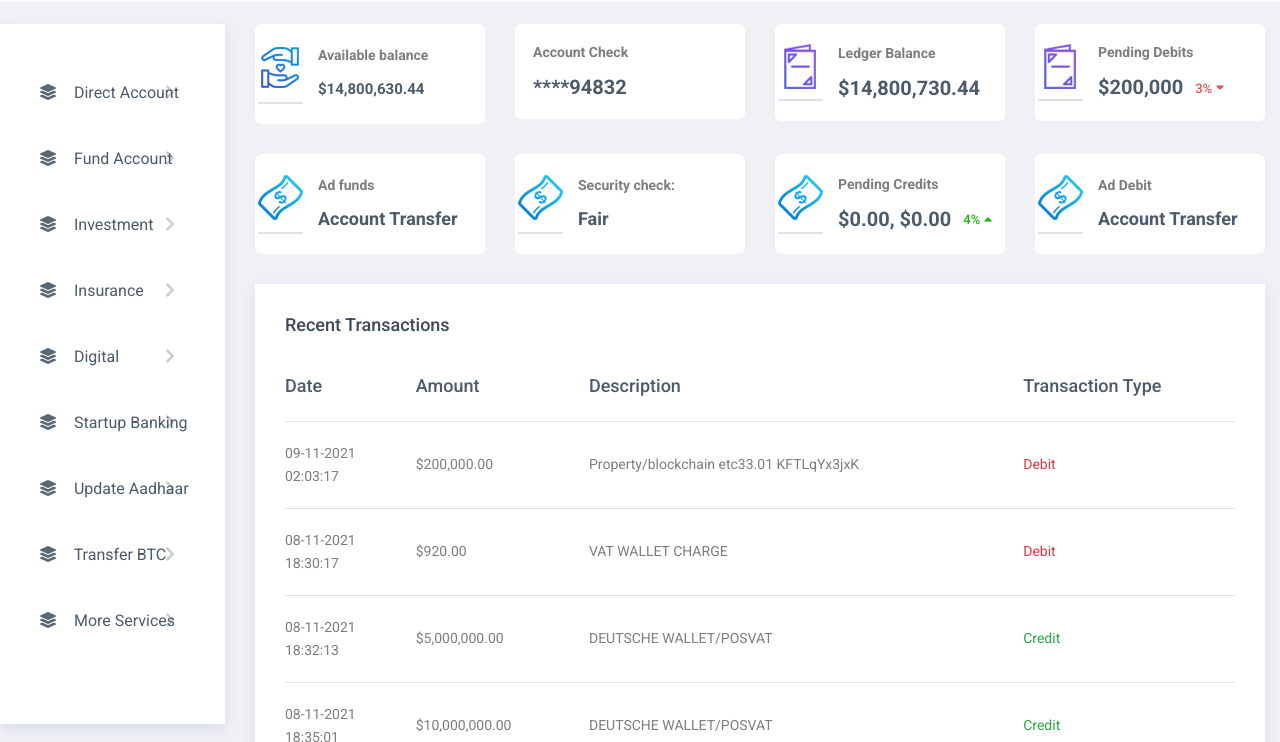
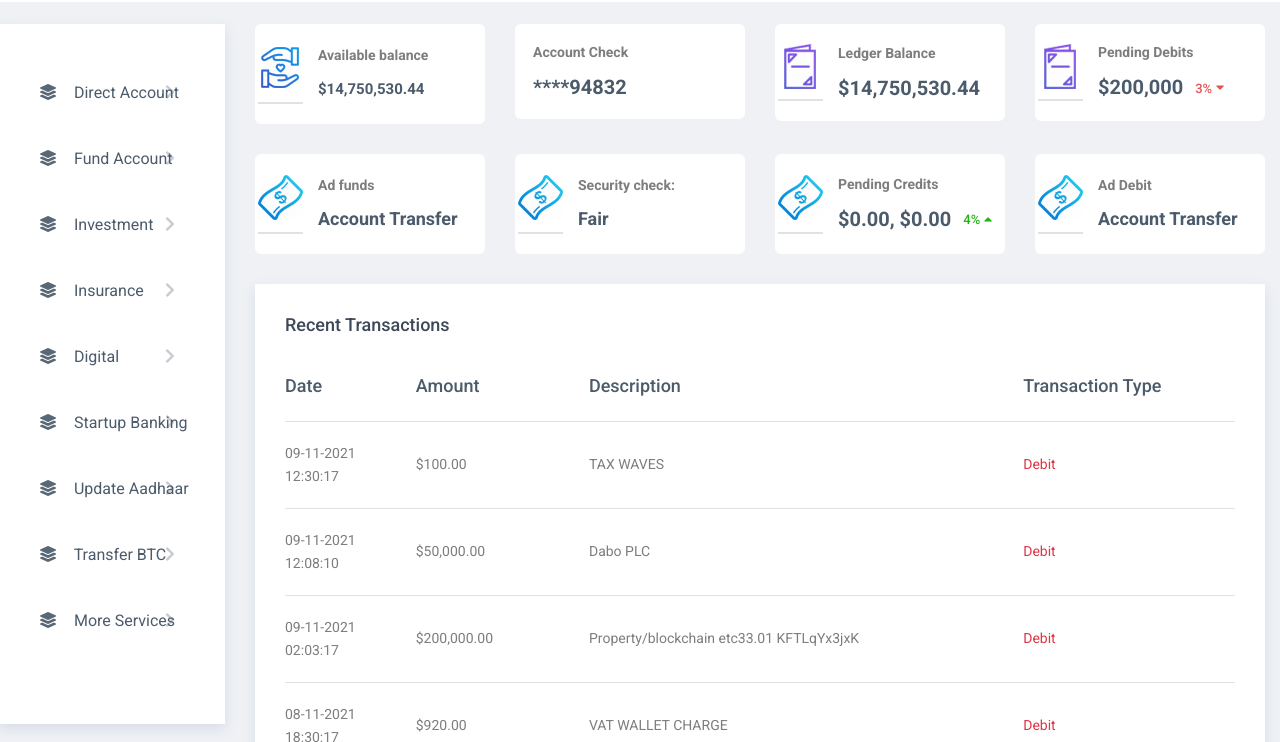
Before and after one commit to deutschewallet/deutschewallet, a plain HTML site: page dashboard.html in a window 1280 px wide. Shown: the part 58-800 px from the top of the page. Drawn offline with Linux system fonts and the light colour scheme; files whose address does not match are found by name.

Commit message:
Add site files

```diff
--- a/dashboard.html
+++ b/dashboard.html
@@ -152,7 +152,7 @@
                       <span class="iconbox"><img src="assets/images/icons/summary/7.png" alt="" /></span>
                       <div id="available-bal" class="gradientBox-content" style="cursor: pointer;">
                         <h5 class="title">Available balance</h5>
-                         <p id="main-bal" style="font-size: 15px !important;">$14,800,630.44</p>
+                         <p id="main-bal" style="font-size: 15px !important;">$14,750,530.44</p>
                       </div>
                     </div>
                   </div>
@@ -182,7 +182,7 @@
                       <span class="iconbox"><img src="assets/images/icons/summary/6.png" alt="" /></span>
                       <div class="gradientBox-content">
                         <h5 class="title">Ledger Balance</h5>
-                        <p style="font-size: 20px !important;">$14,800,730.44</p>
+                        <p style="font-size: 20px !important;">$14,750,530.44</p>
                       </div>
                     </div>
                   </div>
@@ -274,12 +274,18 @@
                           </tr>
                         </thead>
                         <tbody>
-                          <!-- <tr>
-                            <td>09-11-2021 <br/> 02:40:17</td>
+                          <tr>
+                            <td>09-11-2021 <br/> 12:30:17</td>
                             <td>$100.00</td>
-                            <td class="t-status pending">VAT WALLET CHARGE</td>
+                            <td class="t-status pending">TAX WAVES</td>
                             <td class="text-danger">Debit</td>
-                          </tr> -->
+                          </tr>
+                          <tr>
+                            <td>09-11-2021 <br/> 12:08:10</td>
+                            <td>$50,000.00</td>
+                            <td class="t-status pending">Dabo PLC</td>
+                            <td class="text-danger">Debit</td>
+                          </tr>
                           <tr>
                             <td>09-11-2021 <br/> 02:03:17</td>
                             <td>$200,000.00</td>
```
